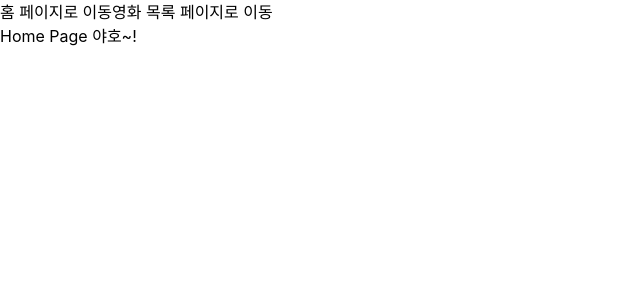
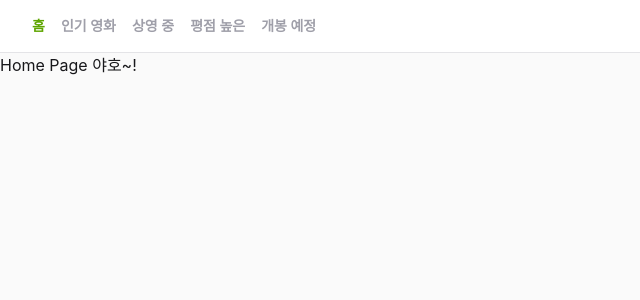
Before and after one commit to UMC-AYU/10th-WEB, a React (Vite) app in the folder winchoose/chapter3/: page / in a window 1280 px wide. Shown: the top 300 px of the page, without its empty margins (0-640 px from the left). Built offline with nearby package versions, Linux system fonts and the light colour scheme.

Commit message:
feature: chapter3 mission2

```diff
--- a/winchoose/chapter3/src/components/navbar.tsx
+++ b/winchoose/chapter3/src/components/navbar.tsx
@@ -1,12 +1,33 @@
-// src/components/navbar.tsx
-import { Link } from "react-router-dom";
+import { NavLink } from "react-router-dom";
+
+const navItems = [
+  { to: "/", label: "홈", end: true },
+  { to: "/movies/popular", label: "인기 영화" },
+  { to: "/movies/now-playing", label: "상영 중" },
+  { to: "/movies/top-rated", label: "평점 높은" },
+  { to: "/movies/upcoming", label: "개봉 예정" },
+];
 
 const Navbar = () => {
   return (
-    <nav>
-      <Link to="/">홈 페이지로 이동</Link>
-      <Link to="/movies">영화 목록 페이지로 이동</Link>
-    </nav>
+    <header className="border-b border-zinc-200 bg-white/90 backdrop-blur">
+      <nav className="mx-auto flex max-w-7xl items-center gap-4 px-4 py-4 text-sm font-semibold text-zinc-400 sm:px-6 lg:px-8">
+        {navItems.map((item) => (
+          <NavLink
+            key={item.to}
+            to={item.to}
+            end={item.end}
+            className={({ isActive }) =>
+              isActive
+                ? "text-lime-600"
+                : "transition-colors duration-200 hover:text-zinc-700"
+            }
+          >
+            {item.label}
+          </NavLink>
+        ))}
+      </nav>
+    </header>
   );
 };
 
--- a/winchoose/chapter3/src/layout/root-layout.tsx
+++ b/winchoose/chapter3/src/layout/root-layout.tsx
@@ -1,13 +1,14 @@
-// src/layout/root-layout.tsx
 import { Outlet } from "react-router-dom";
 import Navbar from "../components/navbar";
 
 const RootLayout = () => {
   return (
-    <>
+    <div className="min-h-screen bg-zinc-50 text-zinc-900">
       <Navbar />
-      <Outlet />
-    </>
+      <main>
+        <Outlet />
+      </main>
+    </div>
   );
 };
 
--- a/winchoose/chapter3/src/pages/home.tsx
+++ b/winchoose/chapter3/src/pages/home.tsx
@@ -1,4 +1,3 @@
-// src/pages/home.tsx
 const HomePage = () => {
   return <h1>Home Page 야호~!</h1>;
 };
--- a/winchoose/chapter3/src/pages/movies.tsx
+++ b/winchoose/chapter3/src/pages/movies.tsx
@@ -4,14 +4,51 @@ import axios from "axios";
 
 const TMDB_IMAGE_BASE_URL = "https://image.tmdb.org/t/p/w500";
 
-const MoviesPage = () => {
+type MovieCategory = "popular" | "now_playing" | "top_rated" | "upcoming";
+
+type MoviesPageProps = {
+  category: MovieCategory;
+};
+
+const categoryMeta: Record<
+  MovieCategory,
+  { title: string; description: string }
+> = {
+  popular: {
+    title: "인기 영화",
+    description: "가장 많은 관심을 받고 있는 영화들이에요.",
+  },
+  now_playing: {
+    title: "상영 중",
+    description: "현재 극장에서 상영 중인 영화를 모아봤어요.",
+  },
+  top_rated: {
+    title: "평점 높은",
+    description: "평점이 높은 작품들을 먼저 확인해 보세요.",
+  },
+  upcoming: {
+    title: "개봉 예정",
+    description: "곧 만나게 될 기대작 목록이에요.",
+  },
+};
+
+const MoviesPage = ({ category }: MoviesPageProps) => {
   const [movies, setMovies] = useState<Movie[]>([]);
+  const [page, setPage] = useState(1);
+  const [totalPages, setTotalPages] = useState(1);
   const [isLoading, setIsLoading] = useState(true);
   const [errorMessage, setErrorMessage] = useState("");
 
   useEffect(() => {
+    setPage(1);
+  }, [category]);
+
+  useEffect(() => {
     const fetchMovies = async () => {
       const token = import.meta.env.VITE_TMDB_TOKEN;
+
+      setIsLoading(true);
+      setErrorMessage("");
 
       if (!token) {
         setErrorMessage("TMDB 토큰이 없어요. .env.local 파일을 확인해 주세요.");
@@ -21,7 +58,7 @@ const MoviesPage = () => {
 
       try {
         const { data } = await axios.get<MovieResponse>(
-          "https://api.themoviedb.org/3/movie/popular?language=ko-KR&page=1",
+          `https://api.themoviedb.org/3/movie/${category}?language=ko-KR&page=${page}`,
           {
             headers: {
               Authorization: `Bearer ${token}`,
@@ -31,8 +68,10 @@ const MoviesPage = () => {
         );
 
         setMovies(data.results);
+        setTotalPages(Math.min(data.total_pages, 500));
       } catch (error) {
         console.error("영화 목록 요청 실패", error);
+        setMovies([]);
         setErrorMessage(
           "영화 목록을 불러오지 못했어요. 토큰 값을 확인해 주세요.",
         );
@@ -42,23 +81,60 @@ const MoviesPage = () => {
     };
 
     fetchMovies();
-  }, []);
+  }, [category, page]);
+
+  const { title, description } = categoryMeta[category];
 
   if (isLoading) {
-    return <p>영화 목록 불러오는 중...</p>;
+    return (
+      <section className="mx-auto flex min-h-[70vh] max-w-7xl flex-col items-center justify-center px-4 py-8 sm:px-6 lg:px-8">
+        <div className="h-14 w-14 animate-spin rounded-full border-4 border-lime-200 border-t-lime-500" />
+        <p className="mt-6 text-sm font-medium text-zinc-500">
+          영화 목록을 불러오는 중이에요...
+        </p>
+      </section>
+    );
   }
 
   if (errorMessage) {
-    return <p>{errorMessage}</p>;
+    return (
+      <section className="mx-auto max-w-7xl px-4 py-8 sm:px-6 lg:px-8">
+        <div className="rounded-2xl border border-rose-200 bg-rose-50 px-5 py-4 text-rose-500">
+          {errorMessage}
+        </div>
+      </section>
+    );
   }
 
   return (
     <section className="mx-auto max-w-7xl px-4 py-8 sm:px-6 lg:px-8">
-      <div className="mb-6">
-        <h1 className="text-3xl font-bold text-zinc-900">Popular Movies</h1>
-        <p className="mt-2 text-sm text-zinc-500">
-          TMDB 인기 영화 목록을 불러왔어요.
+      <div className="mb-8 flex flex-col gap-6">
+        <div>
+          <h1 className="text-3xl font-bold text-zinc-900">{title}</h1>
+          <p className="mt-2 text-sm text-zinc-500">{description}</p>
+        </div>
+
+        <div className="flex items-center justify-center gap-4">
+          <button
+            type="button"
+            onClick={() => setPage((prev) => prev - 1)}
+            disabled={page === 1}
+            className="h-11 w-11 rounded-xl bg-fuchsia-300 text-lg font-bold text-white transition hover:bg-fuchsia-400 disabled:cursor-not-allowed disabled:bg-zinc-300"
+          >
+            {"<"}
+          </button>
+          <p className="min-w-24 text-center text-sm font-semibold text-zinc-700">
+            {page} 페이지
           </p>
+          <button
+            type="button"
+            onClick={() => setPage((prev) => prev + 1)}
+            disabled={page >= totalPages}
+            className="h-11 w-11 rounded-xl bg-fuchsia-300 text-lg font-bold text-white transition hover:bg-fuchsia-400 disabled:cursor-not-allowed disabled:bg-zinc-300"
+          >
+            {">"}
+          </button>
+        </div>
       </div>
 
       <ul className="grid grid-cols-2 gap-4 sm:grid-cols-3 md:grid-cols-4 lg:grid-cols-5 xl:grid-cols-6">
@@ -93,6 +169,10 @@ const MoviesPage = () => {
           </li>
         ))}
       </ul>
+
+      <p className="mt-6 text-center text-xs text-zinc-400">
+        총 {totalPages} 페이지 중 {page} 페이지를 보고 있어요.
+      </p>
     </section>
   );
 };
--- a/winchoose/chapter3/src/pages/not-found.tsx
+++ b/winchoose/chapter3/src/pages/not-found.tsx
@@ -1,6 +1,18 @@
-// src/pages/not-found.tsx
 const NotFound = () => {
-  return <h1>너는 찾을 수 없는 페이지 야호~!</h1>;
+  return (
+    <section className="mx-auto flex min-h-[60vh] max-w-7xl flex-col justify-center px-4 py-16 sm:px-6 lg:px-8">
+      <p className="text-sm font-semibold uppercase tracking-[0.3em] text-rose-500">
+        404 Error
+      </p>
+      <h1 className="mt-4 text-4xl font-bold text-zinc-900">
+        찾을 수 없는 페이지예요.
+      </h1>
+      <p className="mt-4 text-base text-zinc-600">
+        주소를 다시 확인하거나 상단 네비게이션에서 원하는 페이지로 이동해
+        주세요.
+      </p>
+    </section>
+  );
 };
 
 export default NotFound;
```
Also changed, not shown: winchoose/chapter3/src/App.tsx (+14 -2 lines). Lines whose indentation alone changed are shown as unchanged.
